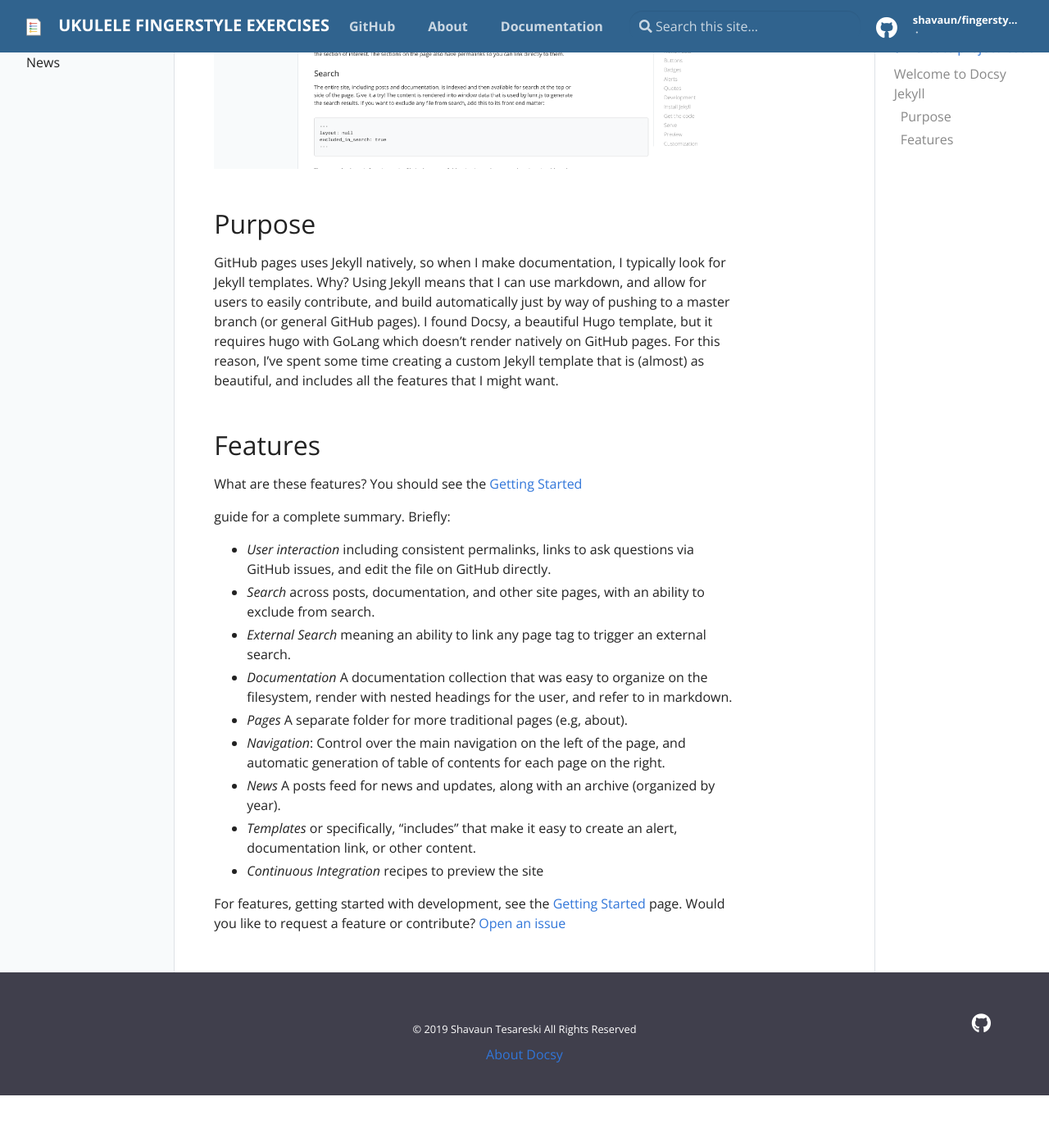
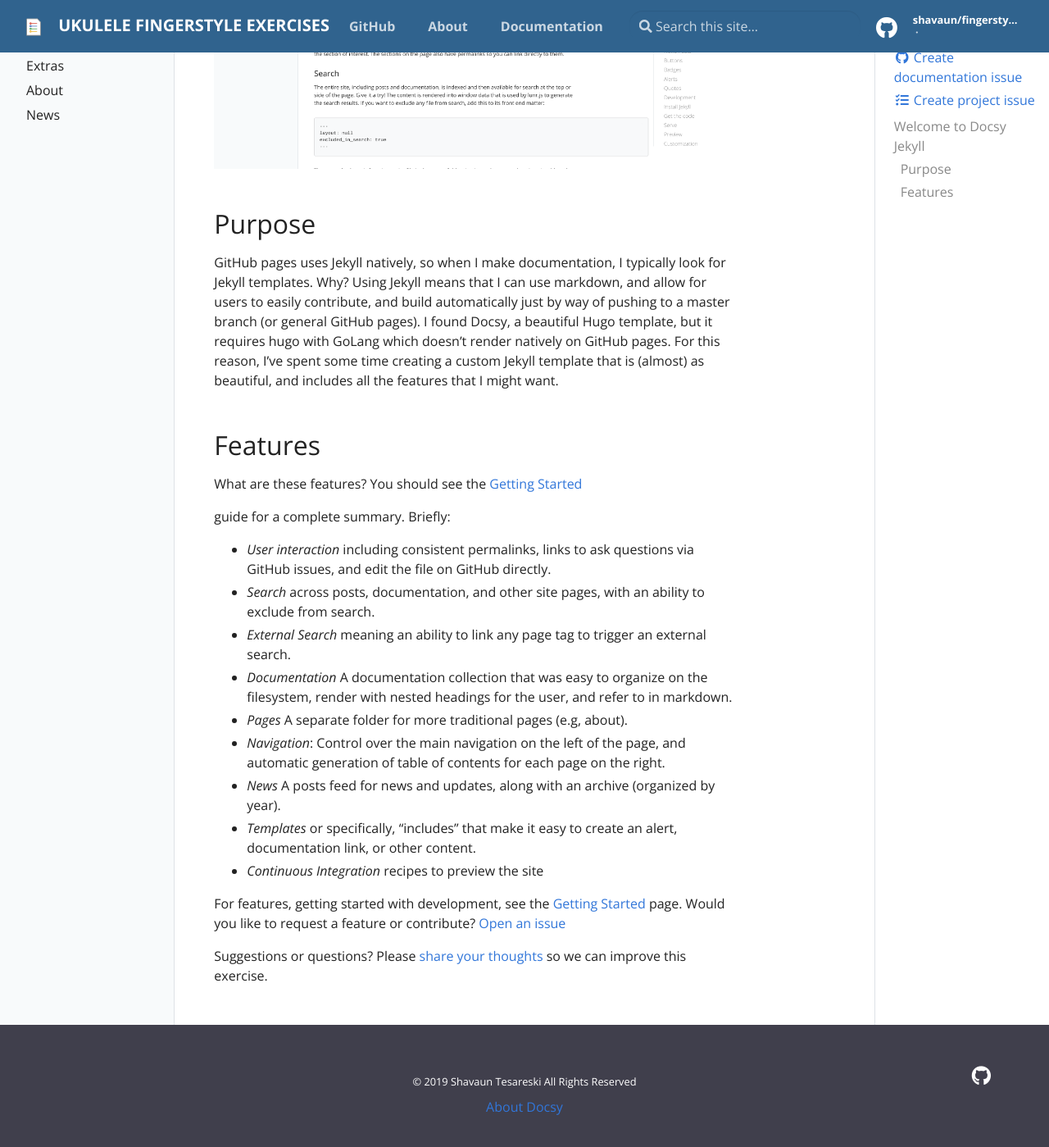
Before and after one commit to shavaun/fingerstyleukulele, a Jekyll site: the page built from pages/index.md, in a window 1280 px wide and 1400 px high, scrolled down 324 px. Shown: the whole window at 82% size. Built offline with Jekyll 4.4.1, drawn with Linux system fonts in a browser that asks for light colours; before the commit the page ends 1660 px from its top, so only the background shows below that.

Commit message:
Update feedback.html

```diff
--- a/_includes/feedback.html
+++ b/_includes/feedback.html
@@ -6,7 +6,6 @@
     margin-left: 1em;
   }
   .feedback--response {
-    display: none;
     margin-top: 1em;
   }
   .feedback--response__visible {
@@ -14,5 +13,5 @@
   }
 </style>
 <p class="feedback--response">
-  Suggestions or questions? Please <a href="{{ site.repo }}/issues/new?labels={{ page.title }}">share your thoughts so we can improve this exercise.</a>.
+  Suggestions or questions? Please <a href="{{ site.repo }}/issues/new?labels={{ page.title }}">share your thoughts</a> so we can improve this exercise.
 </p>
```
